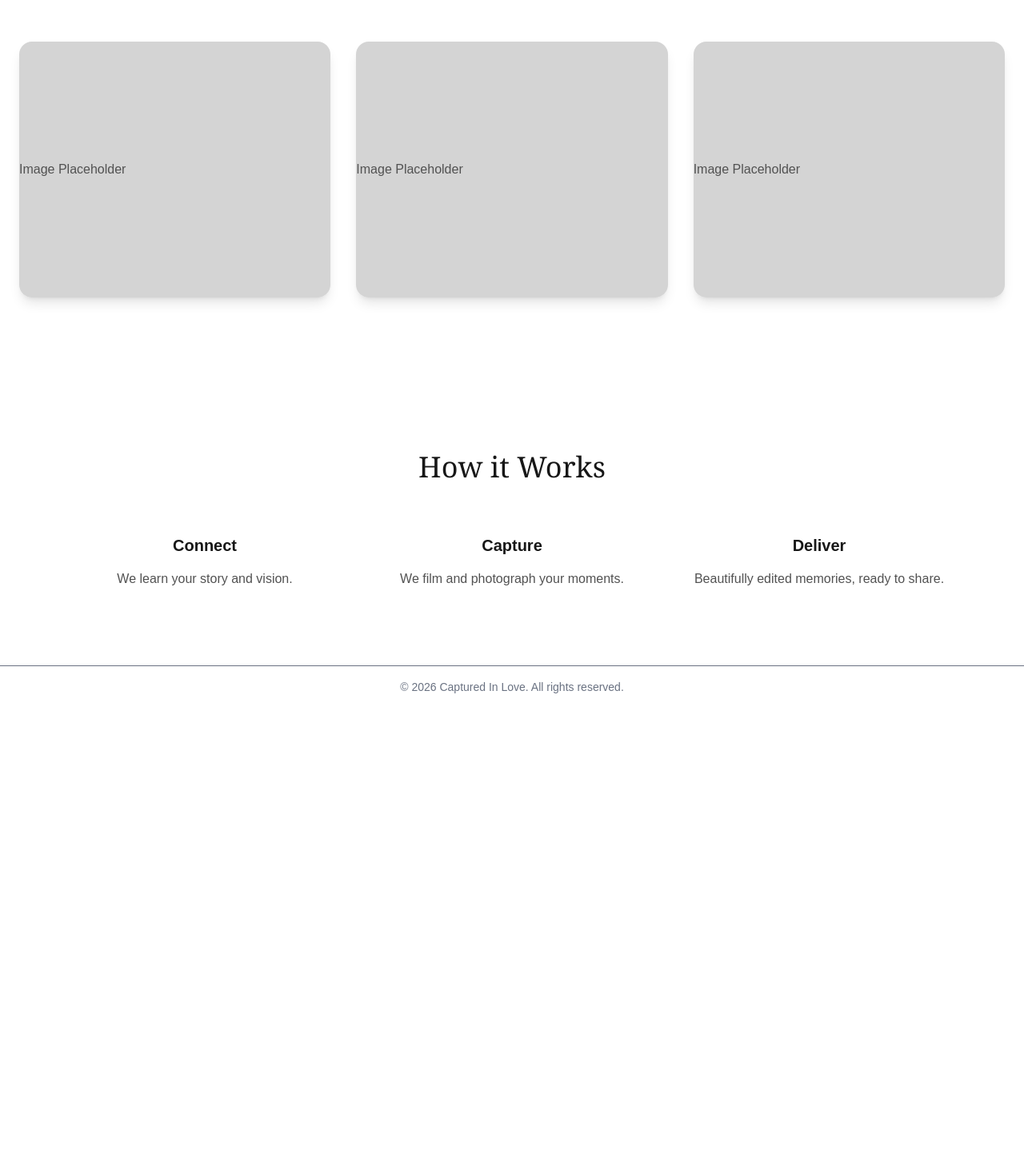
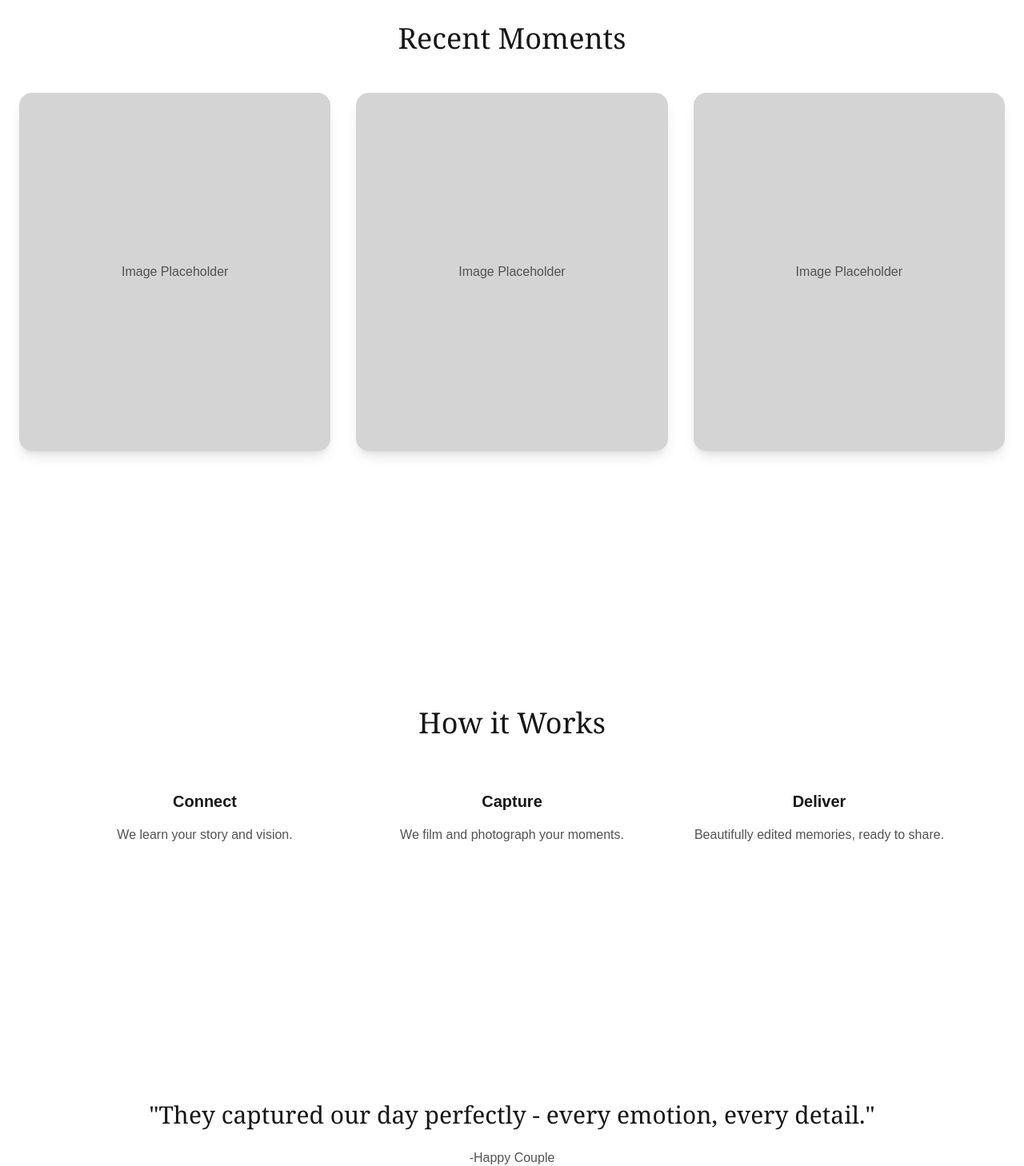
Before and after one commit to adanmillard/CapturedInLove, a Next.js app: page / in a window 1280 px wide. Shown: the part 993-2451 px from the top of the page at 80% size. Before the commit the page ends 1878 px from the top, so only its background shows below. Built offline with nearby package versions, Linux system fonts and the light colour scheme.

Commit message:
Finish layout of homepage

```diff
--- a/src/app/page.tsx
+++ b/src/app/page.tsx
@@ -3,7 +3,7 @@ import Carousel from "./components/ui/HeroCarousel";
 export default function Home() {
   return (
     <main>
-      <section className="relative h-screen overflow-hidden">
+      <section className="relative min-h-screen overflow-hidden flex items-center">
       < Carousel />
       <div className="absolute inset-0 z-10 flex items-center justify-center text-center px-6">
         <div className="max-w-3xl">
@@ -20,7 +20,7 @@ export default function Home() {
         </div>
       </div>
       </section>
-      <section className="py-24 max-w-7xl mx-auto px-6">
+      <section className="py-24 md:py-32 lg:py-40 max-w-7xl mx-auto px-6">
         <h2 className="text-3xl md:text-4xl font-serif mb-12 text-center">
           Recent Moments
         </h2>
@@ -31,7 +31,7 @@ export default function Home() {
               className="group transition-transform duration-300 ease-out hover:scale-[1.03]"
             >
               <div className="overflow-hidden rounded-2xl shadow-lg bg-white">
-                <div className="h-80 bg-neutral-300 flex items-center transition-transform duration-500 group-hover:scale-105">
+                <div className="min-h-[20rem] md:min-h-[24rem] lg:min-h-[28rem] bg-neutral-300 flex items-center justify-center bg-neutral-300 flex items-center transition-transform duration-500 group-hover:scale-105 hover:shadow-xl transition-shadow duration-300">
                   <span className="text-neutral-600"> Image Placeholder</span>
                 </div>
               </div>
@@ -39,7 +39,7 @@ export default function Home() {
           ))}
         </div>
       </section>
-      <section className="py-24 bg-white">
+      <section className="py-24 md:py-32 lg:py-40 bg-white">
         <div className="max-w-6xl mx-auto px-6">
           <h2 className="text-3xl md:text-4xl font-serif mb-16 text-center">
             How it Works
@@ -62,6 +62,16 @@ export default function Home() {
           </div>
         </div>
       </section>
+      <section className="py-24 md:py-32 lg:py-40 max-w-5xl mx-auto px-6 text-center">
+        <blockquote className="text-2xl md:text-3xl font-serif mb-6">
+            "They captured our day perfectly - every emotion, every detail."
+        </blockquote>
+        <p className="text-neutral-600"> -Happy Couple</p>
+      </section>
+      <section className="py-32 md:py-40 lg:py-48 bg-[#E8CFC5] text-center">
+        <h2 className="text-4xl font-serif mb-8">Let's Capture Your Story</h2>
+        <button className="rounded-2xl px-10 py-6 text-lg">Get in Touch</button>
+      </section>
     </main>
   );
 }
```
